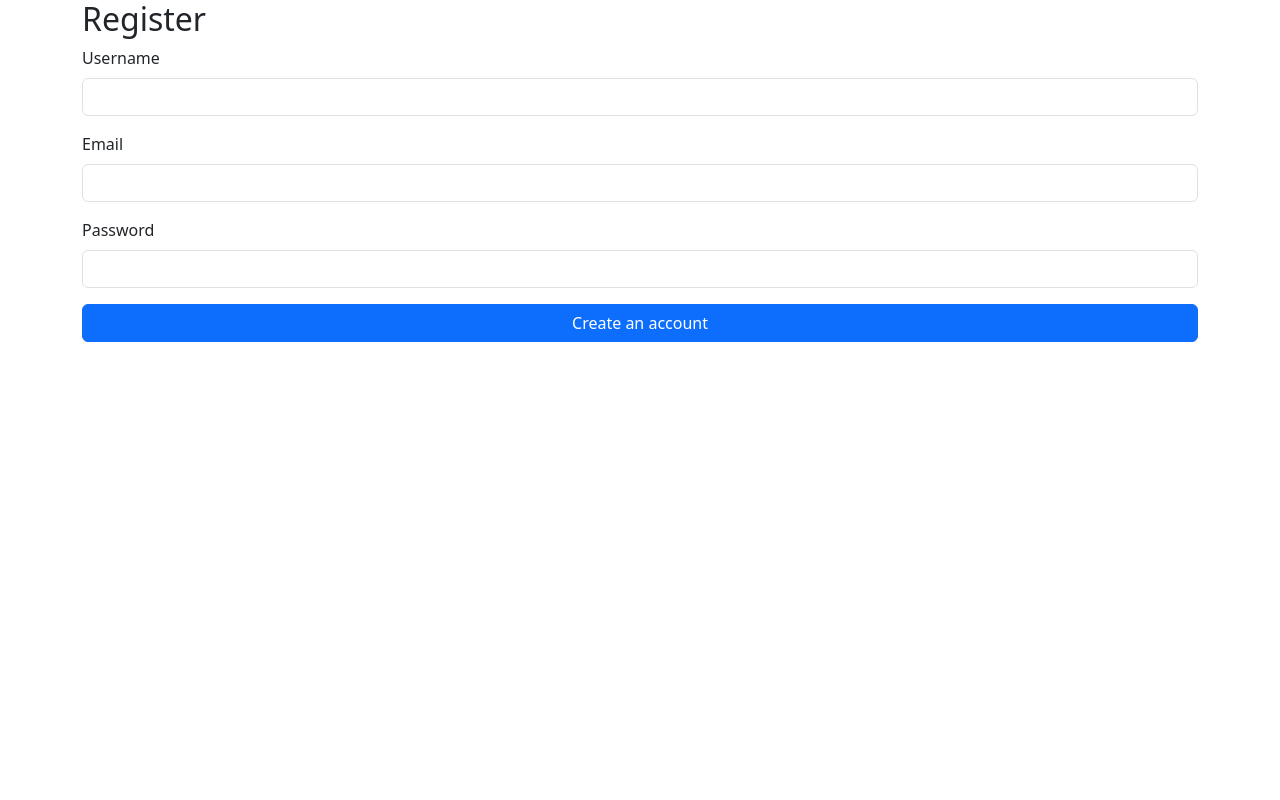
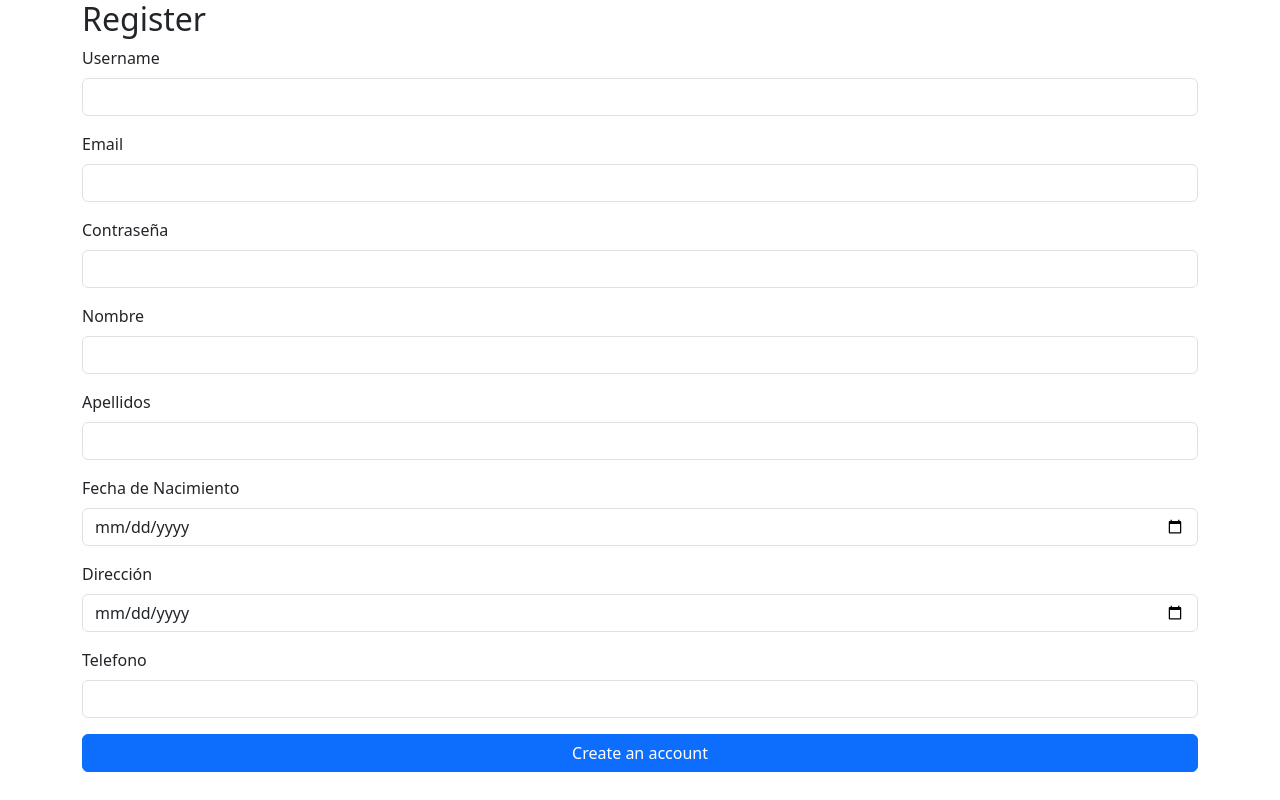
Before and after one commit to luisda0412/airline, a React (Vite) app in the folder Client/: page /register in a window 1280 px wide. Built offline with nearby package versions, Linux system fonts and the light colour scheme.

Commit message:
Campos en crear una cuenta

```diff
--- a/Client/src/Components/CreateAccount.jsx
+++ b/Client/src/Components/CreateAccount.jsx
@@ -5,8 +5,13 @@ import { useNavigate } from 'react-router-dom';
 const Register = () => {
   const [formData, setFormData] = useState({
     username: '',
+    password: '',
+    name: '',
+    lastname: '',
     email: '',
-    password: ''
+    birthdate: '',
+    direction: '',
+    phone: ''
   });
   const navigate = useNavigate(); // Hook para redirigir
 
@@ -57,13 +62,73 @@ const Register = () => {
           />
         </div>
         <div className="mb-3">
-          <label htmlFor="password" className="form-label">Password</label>
+          <label htmlFor="password" className="form-label">Contraseña</label>
           <input
             type="password"
             className="form-control"
             id="password"
             name="password"
             value={formData.password}
+            onChange={handleChange}
+            required
+          />
+        </div>
+        <div className="mb-3">
+          <label htmlFor="name" className="form-label">Nombre</label>
+          <input
+            type="text"
+            className="form-control"
+            id="name"
+            name="name"
+            value={formData.name}
+            onChange={handleChange}
+            required
+          />
+        </div>
+        <div className="mb-3">
+          <label htmlFor="lastname" className="form-label">Apellidos</label>
+          <input
+            type="text"
+            className="form-control"
+            id="lastname"
+            name="lastname"
+            value={formData.lastname}
+            onChange={handleChange}
+            required
+          />
+        </div>
+        <div className="mb-3">
+          <label htmlFor="birthname" className="form-label">Fecha de Nacimiento</label>
+          <input
+            type="date"
+            className="form-control"
+            id="birthname"
+            name="birthname"
+            value={formData.birthdate}
+            onChange={handleChange}
+            required
+          />
+        </div>
+        <div className="mb-3">
+          <label htmlFor="direction" className="form-label">Dirección</label>
+          <input
+            type="date"
+            className="form-control"
+            id="direction"
+            name="direction"
+            value={formData.direction}
+            onChange={handleChange}
+            required
+          />
+        </div>
+        <div className="mb-3">
+          <label htmlFor="direction" className="form-label">Telefono</label>
+          <input
+            type="text"
+            className="form-control"
+            id="phone"
+            name="phone"
+            value={formData.phone}
             onChange={handleChange}
             required
           />
```
Also changed, not shown: 1 other file (tests, documents, lock files or other folders).
